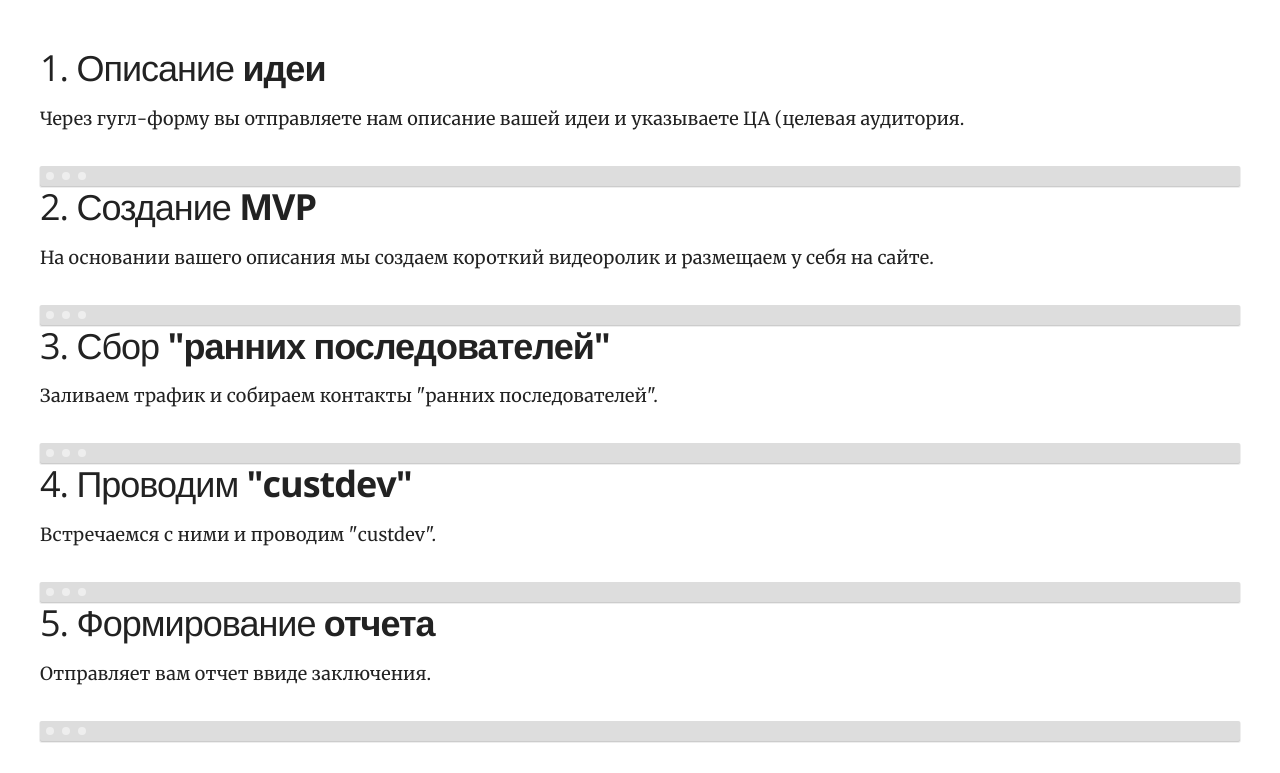
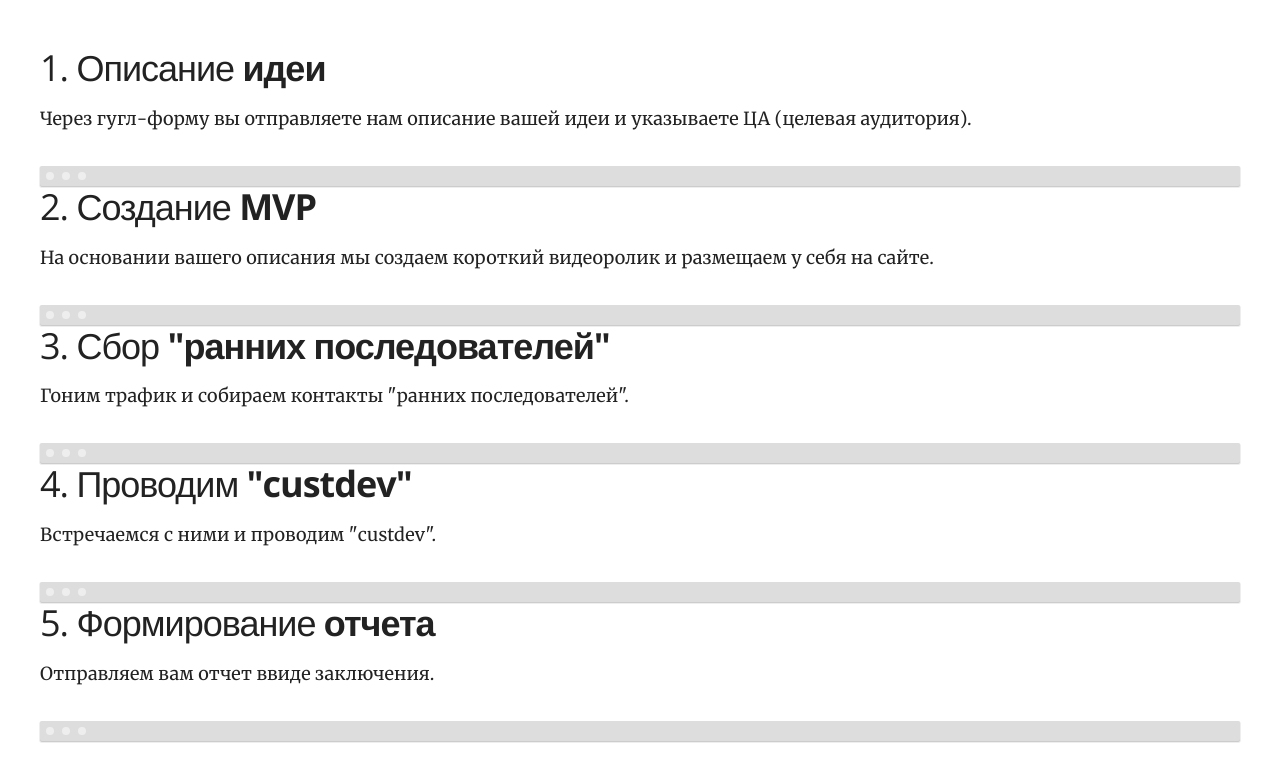
Before and after one commit to RakhimyanTim/digital-marketing.github.io, a Jekyll site: the page built from how.html, in a window 1280 px wide. Shown: the part 227-1000 px from the top of the page. Built offline with Jekyll 4.4.1, drawn with Linux system fonts in a browser that asks for light colours; nearby versions of some CDN libraries.

Commit message:
Updated 'how.html' via CloudCannon

```diff
--- a/how.html
+++ b/how.html
@@ -8,7 +8,7 @@ permalink: /how/
 		<div class="container flex">
 			<div class="text editable">
 				<h2>1. Описание <strong> идеи</strong></h2>
-				<p>Через гугл-форму вы отправляете нам описание вашей идеи и указываете ЦА (целевая аудитория. </p>
+				<p>Через гугл-форму вы отправляете нам описание вашей идеи и указываете ЦА (целевая аудитория). </p>
 			</div>
 			<div class="image">
 				<img src="" alt="" class="screenshot editable" />
@@ -31,7 +31,7 @@ permalink: /how/
 		<div class="container flex">
 			<div class="text editable">
 				<h2>3. Сбор <strong>"ранних последователей"</strong></h2>
-				<p>Заливаем трафик и собираем контакты "ранних последователей".</p>
+				<p>Гоним трафик и собираем контакты "ранних последователей".</p>
 			</div>
 			<div class="image">
 				<img src="" alt="" class="screenshot editable" />
@@ -53,7 +53,7 @@ permalink: /how/
 		<div class="container flex">
 			<div class="text editable">
 				<h2>5. Формирование <strong>отчета</strong></h2>
-				<p>Отправляет вам отчет ввиде заключения.</p>
+				<p>Отправляем вам отчет ввиде заключения.</p>
 			</div>
 			<div class="image">
 				<img src="" alt="" class="screenshot editable" />
```
